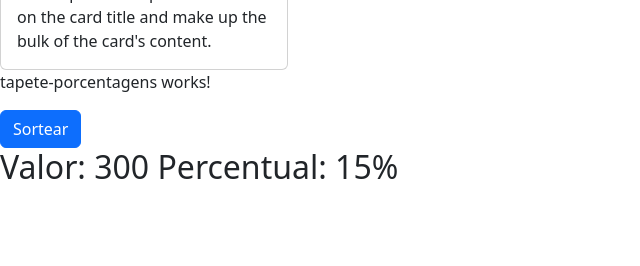
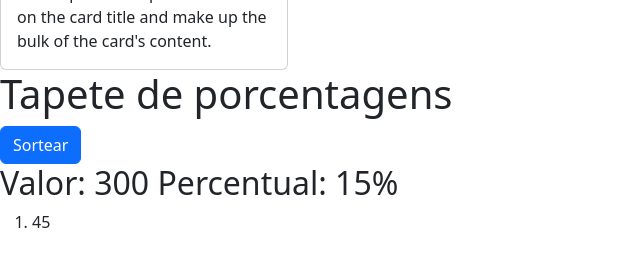
Before and after one commit to adroaldo-ferreira/atividade-escola, an Angular app: page / in a window 1280 px wide. Both pictures are taken after a click on the button "Sortear". Shown: the part 292-558 px from the top of the page, without its empty margins (0-640 px from the left). Built offline with nearby package versions, Linux system fonts and the light colour scheme.

Commit message:
Calculado os valores das respostas

```diff
--- a/src/app/tapete-porcentagens/tapete-porcentagens.component.html
+++ b/src/app/tapete-porcentagens/tapete-porcentagens.component.html
@@ -1,5 +1,9 @@
-<p>tapete-porcentagens works!</p>
+<h1>Tapete de porcentagens</h1>
 
 <button (click)="sortearValores()" class="btn btn-primary">Sortear</button>
 
 <h2>Valor: {{ valor }}  Percentual: {{ percentual }}%</h2>
+
+<ol>
+  <li *ngFor="let elemento of respostas">{{ elemento }}</li>
+</ol>
--- a/src/app/tapete-porcentagens/tapete-porcentagens.component.ts
+++ b/src/app/tapete-porcentagens/tapete-porcentagens.component.ts
@@ -7,17 +7,20 @@ import {Component} from '@angular/core';
 })
 export class TapetePorcentagensComponent {
 
-  title = 'atividade-escola';
   valores = [160, 240, 100, 80, 200, 300];
   percentuais = [10, 15, 50, 100, 25, 75];
-  valor = 0
-  percentual = 0
+  valor = 0;
+  percentual = 0;
+  respostas: number[] = [];
 
   resultados = [20, 25, 40, 50, 60, 75, 8, 10, 16, 24, 30, 12, 15, 35, 45, 80, 150, 120, 225, 100, 160, 200, 240, 300, 180];
 
   sortearValores() {
     this.valor = this.sortearValor(this.valores);
     this.percentual = this.sortearValor(this.percentuais);
+    const resposta = this.valor * this.percentual / 100.0;
+
+    this.respostas.push(resposta);
   }
 
   sortearValor(array: number[]): number {
```
